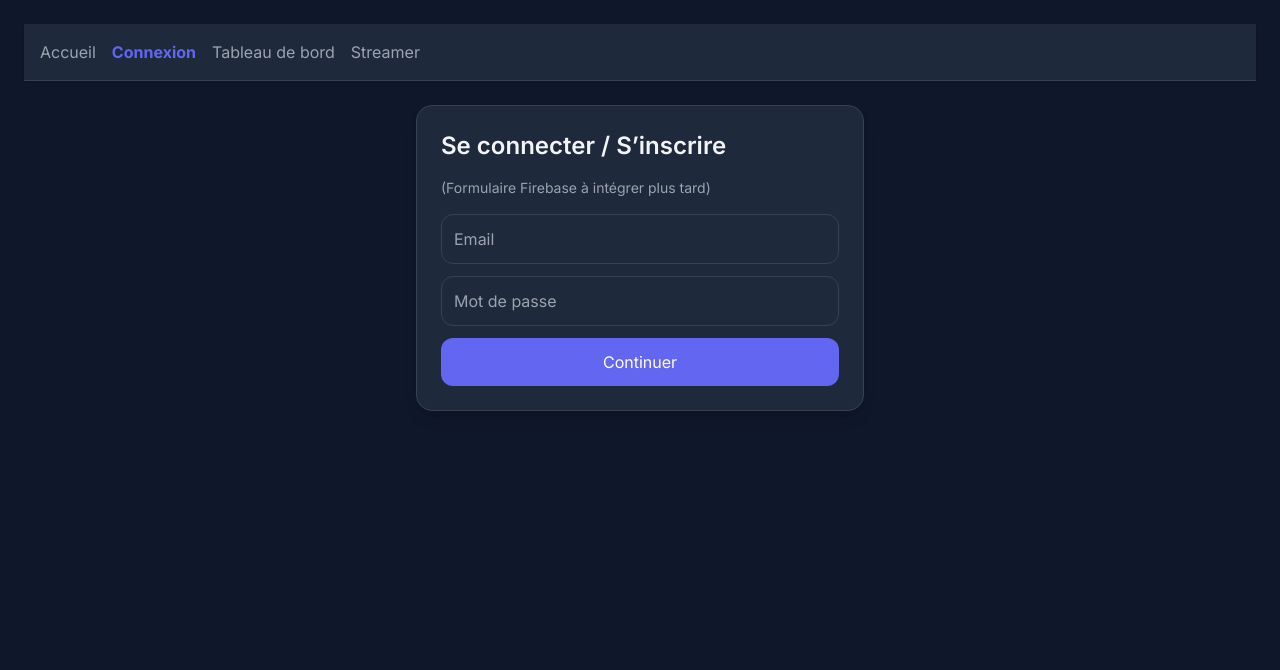
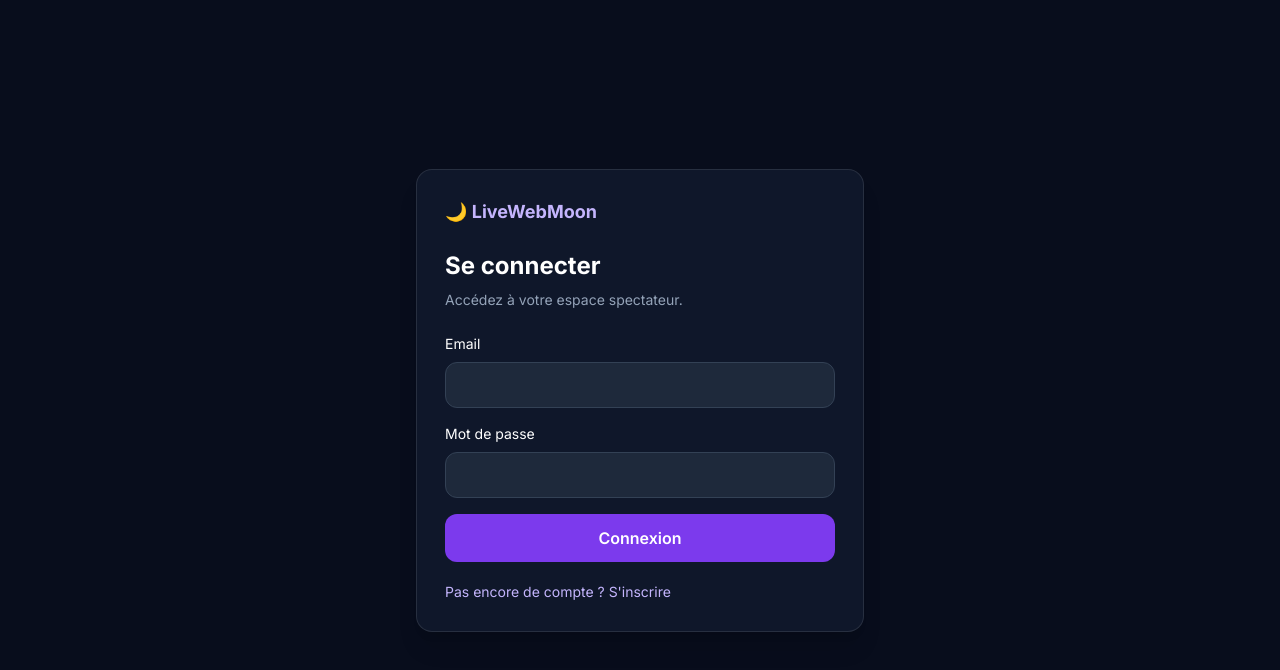
Before and after one commit to abou-cell/livewebmoon, a React (Vite) app: page /livewebmoon/login in a window 1280 px wide. Shown: the top 670 px of the page. Built offline with nearby package versions, Linux system fonts and the light colour scheme; no server answers.

Commit message:
feat: wire src/routes/Login.jsx for authenticated channel Web TV

```diff
--- a/src/routes/Login.jsx
+++ b/src/routes/Login.jsx
@@ -1,25 +1,43 @@
-import Navbar from '../components/Navbar'
+import { useState } from 'react'
+import { Link, useNavigate } from 'react-router-dom'
+import { useAuth } from '../hooks/useAuth'
 
 export default function Login() {
-  return (
-    <div className="min-h-screen p-6 space-y-6 bg-background text-gray-100">
-      <Navbar />
+  const { signIn, register } = useAuth()
+  const navigate = useNavigate()
+  const [mode, setMode] = useState('login')
+  const [email, setEmail] = useState('')
+  const [password, setPassword] = useState('')
+  const [error, setError] = useState('')
+  const [pending, setPending] = useState(false)
 
-      <div className="grid place-items-center">
-        <div className="w-full max-w-md rounded-2xl border border-gray-700 bg-surface shadow-lg p-6 space-y-4">
-          <h2 className="text-2xl font-semibold">Se connecter / S’inscrire</h2>
-          <p className="text-sm text-gray-400">
-            (Formulaire Firebase à intégrer plus tard)
-          </p>
-          <form className="space-y-3">
-            <input className="w-full border border-gray-700 bg-surface rounded-xl p-3" type="email" placeholder="Email" />
-            <input className="w-full border border-gray-700 bg-surface rounded-xl p-3" type="password" placeholder="Mot de passe" />
-            <button type="button" className="w-full bg-primary text-white rounded-xl p-3">
-              Continuer
-            </button>
-          </form>
-        </div>
-      </div>
+  async function submit(event) {
+    event.preventDefault()
+    setError('')
+    setPending(true)
+    try {
+      if (mode === 'login') await signIn(email, password)
+      else await register(email, password)
+      navigate('/subscriber', { replace: true })
+    } catch (err) {
+      setError(err.code === 'auth/invalid-credential' ? 'Identifiants invalides.' : 'Connexion impossible. Vérifiez vos informations et la configuration Firebase.')
+    } finally {
+      setPending(false)
+    }
+  }
+
+  return <div className="grid min-h-screen place-items-center bg-[#080d1c] px-5 text-white">
+    <div className="w-full max-w-md rounded-2xl border border-white/10 bg-slate-900 p-7 shadow-xl">
+      <Link to="/" className="text-lg font-bold text-violet-300">🌙 LiveWebMoon</Link>
+      <h1 className="mt-6 text-2xl font-bold">{mode === 'login' ? 'Se connecter' : 'Créer mon compte'}</h1>
+      <p className="mt-2 text-sm text-slate-400">Accédez à votre espace spectateur.</p>
+      <form className="mt-6 space-y-4" onSubmit={submit}>
+        <label className="block text-sm">Email<input required autoComplete="email" type="email" value={email} onChange={e => setEmail(e.target.value)} className="mt-2 w-full rounded-xl border border-slate-700 bg-slate-800 p-3 text-white" /></label>
+        <label className="block text-sm">Mot de passe<input required minLength={6} autoComplete={mode === 'login' ? 'current-password' : 'new-password'} type="password" value={password} onChange={e => setPassword(e.target.value)} className="mt-2 w-full rounded-xl border border-slate-700 bg-slate-800 p-3 text-white" /></label>
+        {error && <p role="alert" className="text-sm text-red-300">{error}</p>}
+        <button disabled={pending} className="w-full rounded-xl bg-violet-600 p-3 font-semibold disabled:opacity-50">{pending ? 'Veuillez patienter…' : mode === 'login' ? 'Connexion' : 'Créer mon compte'}</button>
+      </form>
+      <button onClick={() => { setMode(value => value === 'login' ? 'register' : 'login'); setError('') }} className="mt-5 text-sm text-violet-300 hover:underline">{mode === 'login' ? "Pas encore de compte ? S'inscrire" : 'Déjà inscrit ? Se connecter'}</button>
     </div>
-  )
+  </div>
 }
```
